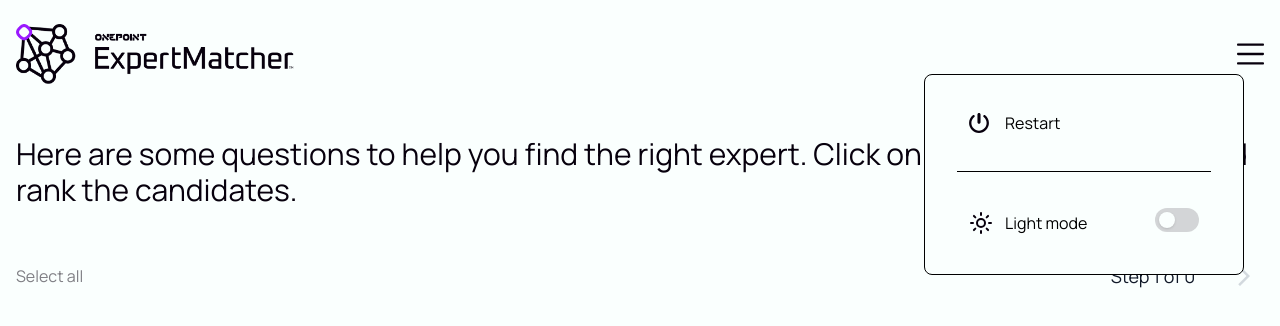
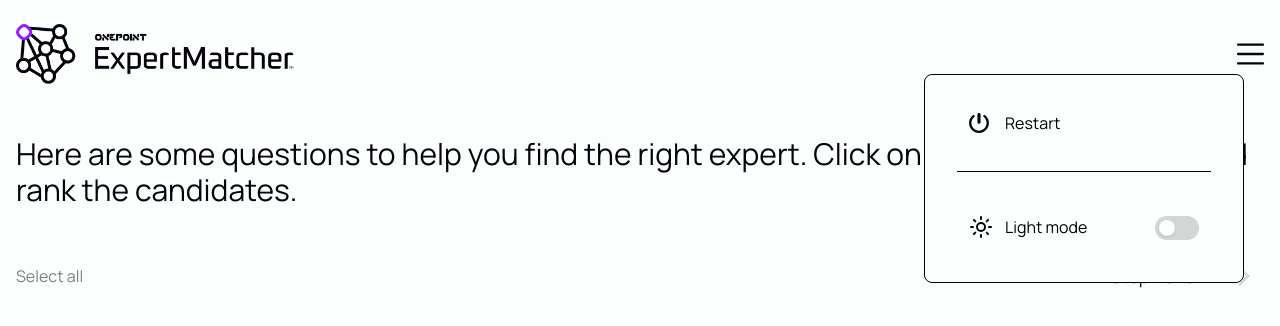
Before and after one commit to OnepointConsultingLtd/expert-matcher, a React (Vite) app in the folder expert-matcher-ui/: page / in a window 1280 px wide. Both pictures are taken after a click on the element 1250 px from the left and 53 px from the top of the page. Shown: the top 326 px of the page. Built offline with nearby package versions, Linux system fonts and the light colour scheme; no server answers.

Commit message:
center the position of toggle mode button

```diff
--- a/expert-matcher-ui/src/components/menu/DarkModeButton.tsx
+++ b/expert-matcher-ui/src/components/menu/DarkModeButton.tsx
@@ -25,7 +25,7 @@ export default function DarkModeButton() {
         <div className="font-medium">{darkMode ? t('Dark mode') : t('Light mode')}</div>
       </div>
 
-      <div className="ml-auto">
+      <div className="ml-auto ">
         <label
           // prevent clicks inside the toggle from bubbling up to the button (avoids double toggle)
           onClick={(e) => e.stopPropagation()}
@@ -40,9 +40,9 @@ export default function DarkModeButton() {
             aria-checked={darkMode}
             aria-label={switchLabel}
           />
-          <div className="w-11 h-6 bg-[#6A666D45] peer-focus:ring-2 peer-focus:ring-[#6A666D45] rounded-full peer peer-checked:bg-[#9A19FF] transition-colors" />
+          <div className="w-11 mt-2 h-6 bg-[#6A666D45] peer-focus:ring-2 peer-focus:ring-[#6A666D45] rounded-full peer peer-checked:bg-[#9A19FF] transition-colors" />
           <span
-            className={`absolute left-1 top-1 w-4 h-4 bg-[#fafffe] rounded-full shadow transform transition ${darkMode ? 'translate-x-5' : ''}`}
+            className={`absolute left-1 top-3 w-4 h-4 bg-[#fafffe] rounded-full shadow transform transition ${darkMode ? 'translate-x-5' : ''}`}
           />
         </label>
       </div>
```
